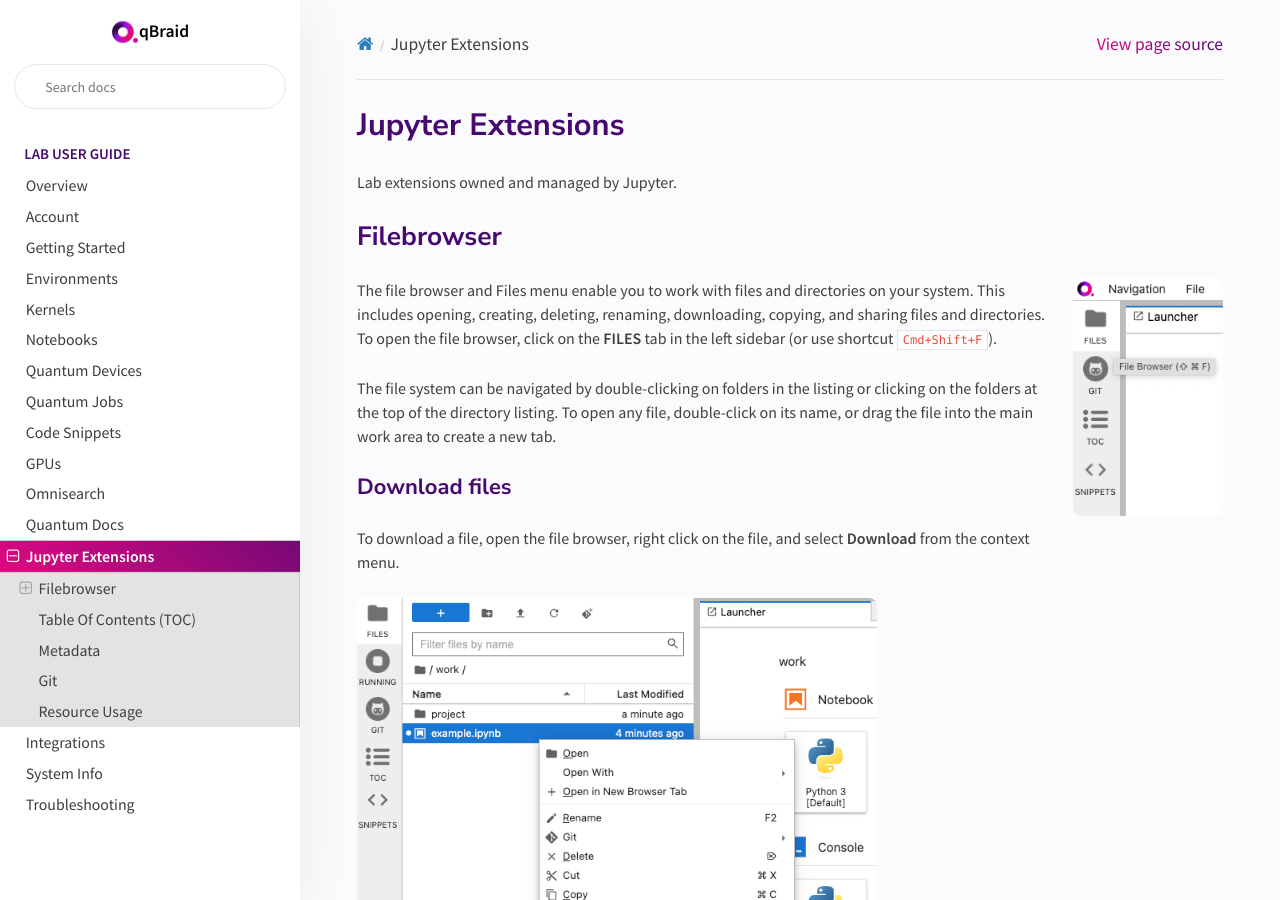
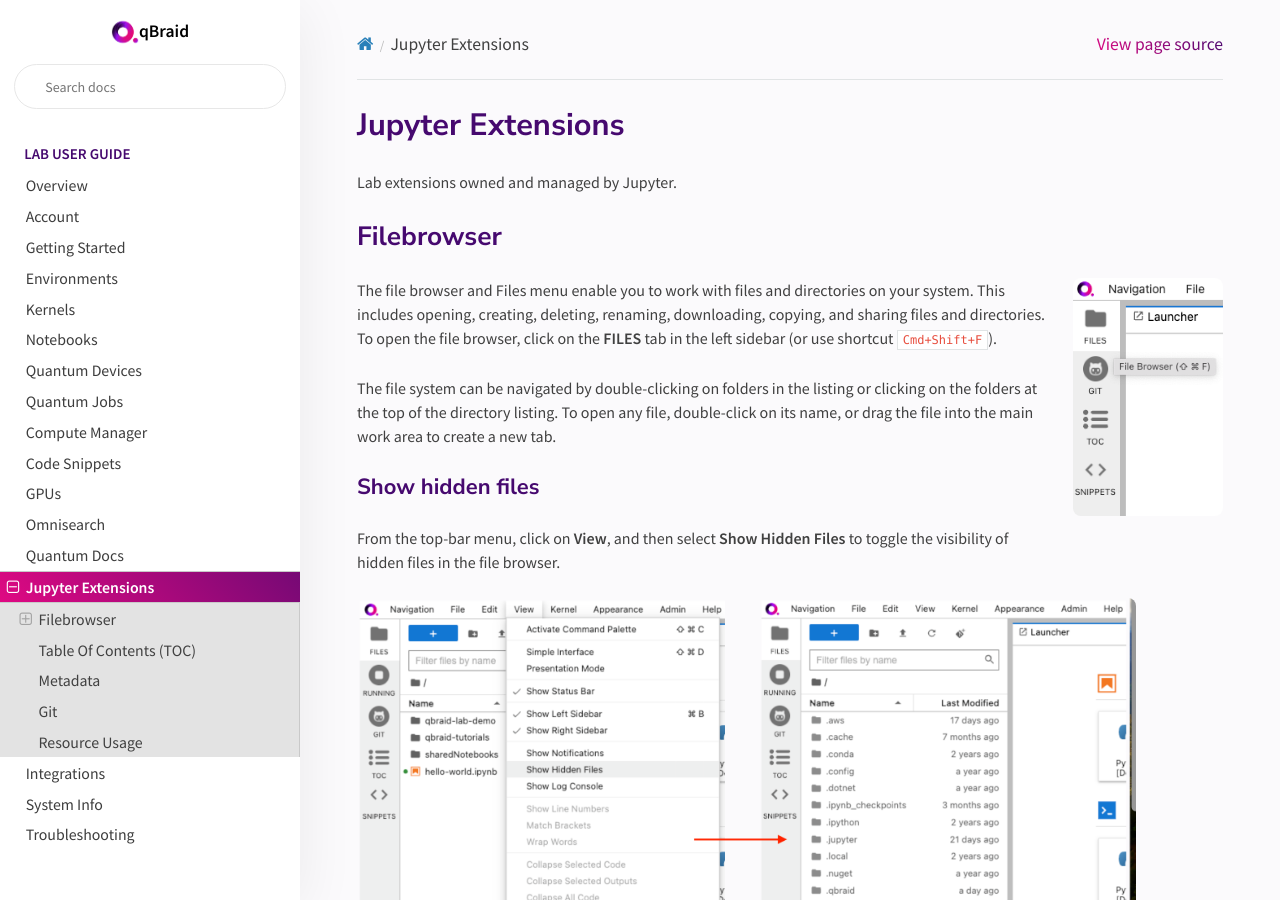
Before and after one commit to qBraid/qBraid-Lab, a Sphinx documentation site: the page built from docs/lab/extensions.rst, in a window 1280 px wide and 900 px high. Built offline with Sphinx 7.4.7 and the Read the Docs theme 2.0.0, drawn with Linux system fonts in a browser that asks for light colours.

Commit message:
add hidden files + compute manager docs

```diff
--- a/docs/index.rst
+++ b/docs/index.rst
@@ -103,6 +103,7 @@
    lab/notebooks
    lab/quantum_devices
    lab/quantum_jobs
+   lab/compute_manager
    lab/code_snippets
    lab/gpu
    lab/omnisearch
--- a/docs/lab/extensions.rst
+++ b/docs/lab/extensions.rst
@@ -19,6 +19,16 @@
 
 The file system can be navigated by double-clicking on folders in the listing or clicking on the folders at the top of the directory listing.
 To open any file, double-click on its name, or drag the file into the main work area to create a new tab.
+
+Show hidden files
+^^^^^^^^^^^^^^^^^^
+
+From the top-bar menu, click on **View**, and then select **Show Hidden Files** to toggle the visibility of hidden files in the file browser.
+
+.. image:: ../_static/extensions/hidden_files.png
+    :width: 90%
+    :alt: Hidden fils
+    :target: javascript:void(0);
 
 
 Download files
```
Also changed, not shown: docs/lab/compute_manager.rst (added, +23 -0 lines), docs/_static/compute/compute_all.png (added), docs/_static/compute/compute_gpu.png (added), docs/_static/compute/compute_manager.png (deleted), docs/_static/compute/compute_topbar.png, docs/_static/extensions/hidden_files.png (added).
